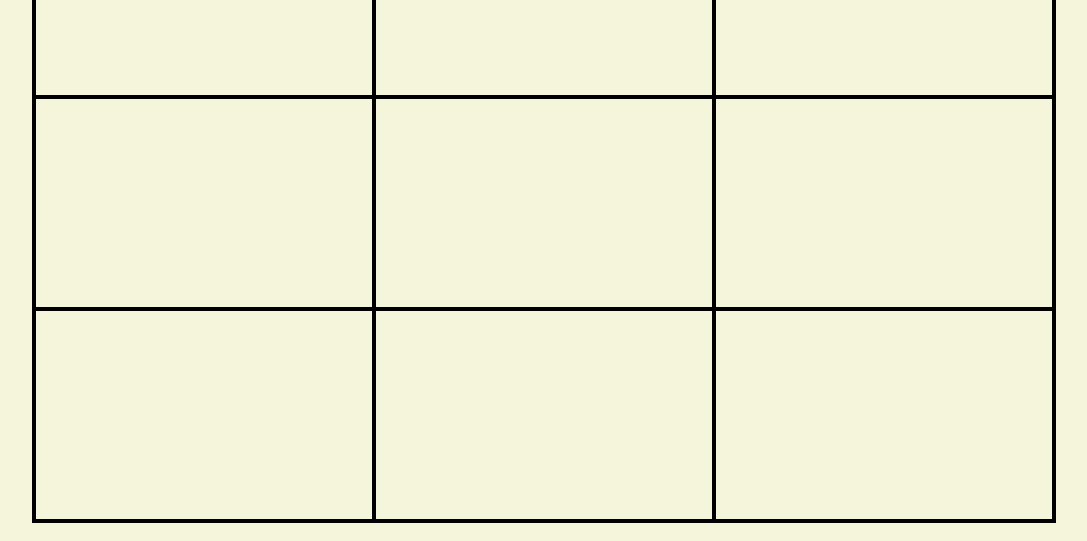
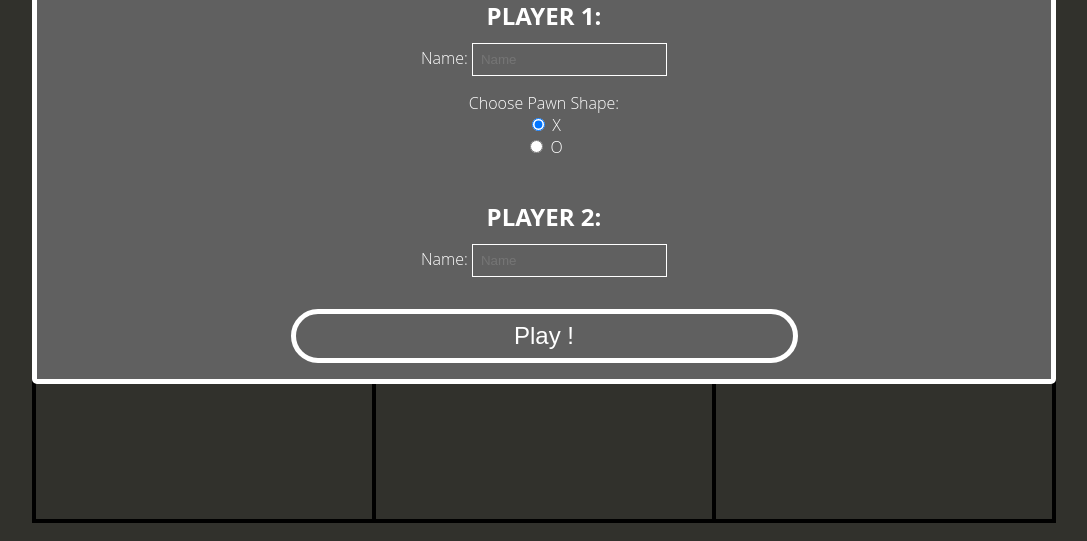
Before and after one commit to Ggs91/JS-TicTacToe, a plain HTML site: page index.html in a window 1280 px wide. Shown: the part 259-800 px from the top of the page, without its empty margins (96-1183 px from the left). Drawn offline with Linux system fonts and the light colour scheme.

Commit message:
adding overlay div with form

```diff
--- a/index.html
+++ b/index.html
@@ -27,6 +27,59 @@
   </div>
 </main>
 
+        <!-- Overlay div -->
+
+<div class = "starting-overlay">
+
+  <div class= welcome-title>Welcome to TicTacToe</div>
+
+  <form>
+    <section>
+      <h1>PLAYER 1:</h1>
+      <p>
+        <label for="name">
+          Name:
+          <input type="text" id = "name" name="user1_name" placeholder= "Name" required>
+        </label>
+      </p>
+
+      <fieldset>
+        <legend>Choose Pawn Shape:</legend>
+        <ul>
+            <li>
+              <label for="pawn_x">
+                <input type="radio" id="pawn_x" name="pawn_shape" value="X" required checked>
+                X
+              </label>
+            </li>
+            <li>
+              <label for="pawn_o">
+                <input type="radio" id="pawn_o" name="pawn_shape" value="O">
+                O
+              </label>
+            </li>
+        </ul>
+      </fieldset>
+    </section>
+
+    <section>
+      <h1>PLAYER 2:</h1>
+      <p>
+        <label for="name">
+          Name:
+          <input type="text" id = "name" name="user2_name" placeholder= "Name" required>
+        </label>
+      </p>
+    </section>
+    <input type="hidden" name="player1_turn" value="true">
+    <input type="hidden" name="player2_turn" value="false">
+    <input type="submit" value ="Play !">
+  </form>
+
+</div>
+
+
+
 <script src="main.js"></script>
 </body>
 </html>
--- a/main.css
+++ b/main.css
@@ -139,3 +139,76 @@ header{
   font-size: 5rem;
   padding:60px;
 }
+
+
+.starting-overlay{
+  position:absolute;
+  top:0;
+  right:0;
+  bottom:0;
+  left:0;
+  color:white;
+  display: flex;
+  flex-wrap: wrap;
+  justify-content: center;
+  align-items: center;
+  align-content: center;
+  background: rgba(0, 0, 0, 0.8);
+  text-align: center;
+}
+.starting-overlay > * {
+  flex-basis: 80%;
+}
+
+.welcome-title{
+  font-size: 4rem;
+  padding:2rem;
+  font-weight: bold;
+}
+
+form{
+  border: 5px white solid;
+  width:70%;
+  background: #606060;
+  border-radius: 5px;
+}
+
+form section {
+  margin-bottom: 2rem;
+}
+
+form h1 {
+  font-size: 1.5rem;
+  padding:1rem;
+  font-weight: bold;
+}
+
+form p {
+  margin-bottom: 1rem;
+}
+
+fieldset legend{
+  margin:auto
+}
+input {
+  background:none;
+  border: 1px solid white;
+  color:white;
+  padding: 0.5rem;
+}
+input[type="submit"]{
+  margin-bottom: 1rem;
+  width:50%;
+  background:none;
+  border: 5px solid white;
+  color:white;
+  padding:0.5rem;
+  font-size: 1.5rem;
+  cursor: pointer;
+  border-radius: 70px;
+}
+
+input[type="submit"]:hover{
+  color: #606060;
+  background-color: white;
+}
```
